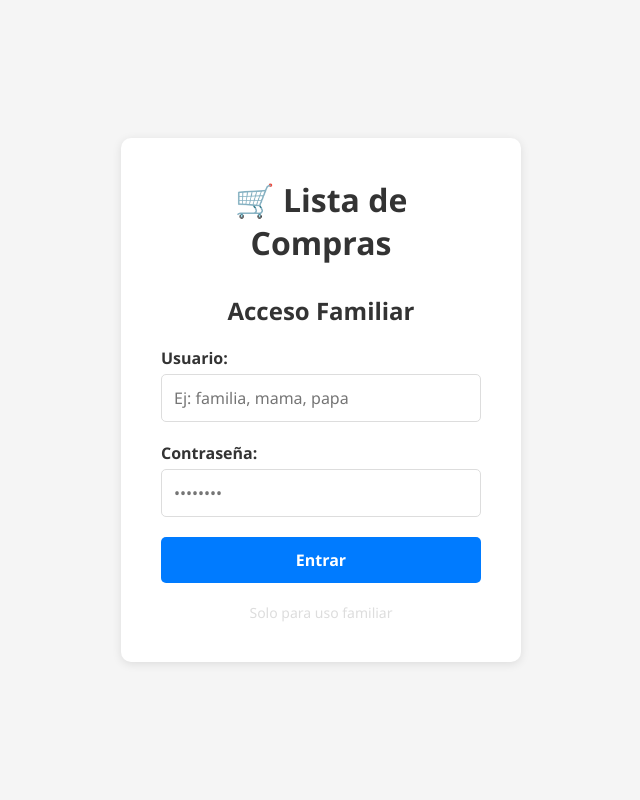
After one commit to Starboy-3ds/lista-compras-familiar, a Flask app: page /login in a window 1280 px wide. The commit adds this page. Shown: the whole page, without its empty margins (319-959 px from the left). Run offline with Flask 3, Linux system fonts and the light colour scheme.

Commit message:
Agregado sistema de login

```diff
--- a/app.py
+++ b/app.py
@@ -1,13 +1,54 @@
 from flask import Flask, render_template, request, redirect, url_for, session
 import json
 import os
+from functools import wraps
 
 app = Flask(__name__)
-app.secret_key = 'tu_clave_secreta_aqui'
+app.secret_key = 'tu_clave_secreta_aqui'  # Cambia esto por algo secreto
+
+# Configuración de usuarios (puedes agregar más)
+USUARIOS = {
+    'familia': 'compras2025',  # usuario: contraseña
+    'mama': 'jumbo123',
+    'papa': 'compres456'
+}
 
 ARCHIVO_JUMBO = 'lista_jumbo.json'
 ARCHIVO_COMPRES = 'lista_compres.json'
+ARCHIVO_HISTORIAL = 'historial_compras.json'
 
+# Decorador para requerir login
+def login_required(f):
+    @wraps(f)
+    def decorated_function(*args, **kwargs):
+        if 'user' not in session:
+            return redirect(url_for('login'))
+        return f(*args, **kwargs)
+    return decorated_function
+
+# Página de login
+@app.route('/login', methods=['GET', 'POST'])
+def login():
+    error = None
+    if request.method == 'POST':
+        username = request.form.get('username')
+        password = request.form.get('password')
+
+        if username in USUARIOS and USUARIOS[username] == password:
+            session['user'] = username
+            return redirect(url_for('index'))
+        else:
+            error = 'Usuario o contraseña incorrectos'
+
+    return render_template('login.html', error=error)
+
+# Logout
+@app.route('/logout')
+def logout():
+    session.pop('user', None)
+    return redirect(url_for('login'))
+
+# Funciones de formato
 def capitalizar_texto(texto):
     if not texto:
         return texto
@@ -23,6 +64,7 @@ def capitalizar_texto(texto):
 def normalizar_texto(texto):
     return texto.lower().strip()
 
+# Cargar listas
 def cargar_listas():
     if os.path.exists(ARCHIVO_JUMBO):
         with open(ARCHIVO_JUMBO, 'r') as f:
@@ -38,21 +80,26 @@ def cargar_listas():
 
     return listajumbo, listacompres
 
+# Guardar listas
 def guardar_listas(listajumbo, listacompres):
     with open(ARCHIVO_JUMBO, 'w') as f:
         json.dump(listajumbo, f, indent=2)
     with open(ARCHIVO_COMPRES, 'w') as f:
         json.dump(listacompres, f, indent=2)
 
+# Página principal (protegida)
 @app.route('/')
+@login_required
 def index():
     listajumbo, listacompres = cargar_listas()
     return render_template('index.html',
                          listajumbo=listajumbo,
                          listacompres=listacompres,
-                         mensaje=session.pop('mensaje', None))
+                         mensaje=session.pop('mensaje', None),
+                         usuario=session.get('user'))
 
 @app.route('/agregar', methods=['POST'])
+@login_required
 def agregar():
     lista = request.form.get('lista')
     elementos_texto = request.form.get('elementos')
@@ -72,6 +119,7 @@ def agregar():
     return redirect(url_for('index'))
 
 @app.route('/borrar', methods=['POST'])
+@login_required
 def borrar():
     lista = request.form.get('lista')
     elemento = request.form.get('elemento')
@@ -102,6 +150,7 @@ def borrar():
     return redirect(url_for('index'))
 
 @app.route('/comprar', methods=['POST'])
+@login_required
 def comprar():
     lista = request.form.get('lista')
     indices = request.form.getlist('indices')
@@ -132,6 +181,7 @@ def comprar():
     return redirect(url_for('index'))
 
 @app.route('/vaciar', methods=['POST'])
+@login_required
 def vaciar():
     lista = request.form.get('lista')
 
--- a/templates/index.html
+++ b/templates/index.html
@@ -425,6 +425,11 @@
         <button onclick="setTheme('auto')" style="padding: 10px 15px; border-radius: 5px; border: 1px solid var(--border-color); background: var(--card-bg); color: var(--text-color); cursor: pointer;">🔄 Auto</button>
     </div>
 
+    <!-- Botón de cerrar sesión -->
+    <div style="position: fixed; bottom: 20px; left: 20px; z-index: 1000;">
+        <a href="/logout" style="display: inline-block; padding: 10px 20px; background: var(--btn-danger); color: white; text-decoration: none; border-radius: 5px; font-weight: bold;">🚪 Cerrar sesión</a>
+    </div>
+
     <script>
     function setTheme(theme) {
         const root = document.documentElement;
--- /dev/null
+++ b/templates/login.html
@@ -0,0 +1,155 @@
+<!DOCTYPE html>
+<html lang="es">
+<head>
+    <meta charset="UTF-8">
+    <meta name="viewport" content="width=device-width, initial-scale=1.0">
+    <title>Acceso Familiar</title>
+    <style>
+        :root {
+            --bg-color: #f5f5f5;
+            --text-color: #333;
+            --card-bg: white;
+            --border-color: #ddd;
+            --input-bg: white;
+            --shadow: rgba(0,0,0,0.1);
+            --btn-primary: #007bff;
+            --btn-primary-hover: #0056b3;
+            --error-bg: #f8d7da;
+            --error-color: #721c24;
+        }
+
+        @media (prefers-color-scheme: dark) {
+            :root {
+                --bg-color: #1a1a1a;
+                --text-color: #e0e0e0;
+                --card-bg: #2d2d2d;
+                --border-color: #404040;
+                --input-bg: #3d3d3d;
+                --shadow: rgba(0,0,0,0.3);
+                --btn-primary: #0056b3;
+                --btn-primary-hover: #003d80;
+                --error-bg: #521b24;
+                --error-color: #f8d7da;
+            }
+        }
+
+        * {
+            margin: 0;
+            padding: 0;
+            box-sizing: border-box;
+            font-family: 'Segoe UI', Tahoma, Geneva, Verdana, sans-serif;
+        }
+
+        body {
+            background: var(--bg-color);
+            color: var(--text-color);
+            height: 100vh;
+            display: flex;
+            justify-content: center;
+            align-items: center;
+            padding: 20px;
+        }
+
+        .login-container {
+            background: var(--card-bg);
+            padding: 40px;
+            border-radius: 10px;
+            box-shadow: 0 2px 10px var(--shadow);
+            width: 100%;
+            max-width: 400px;
+        }
+
+        h1 {
+            text-align: center;
+            margin-bottom: 30px;
+            font-size: 2em;
+        }
+
+        .form-group {
+            margin-bottom: 20px;
+        }
+
+        label {
+            display: block;
+            margin-bottom: 5px;
+            font-weight: bold;
+        }
+
+        input {
+            width: 100%;
+            padding: 12px;
+            border: 1px solid var(--border-color);
+            border-radius: 5px;
+            font-size: 16px;
+            background: var(--input-bg);
+            color: var(--text-color);
+        }
+
+        input:focus {
+            outline: none;
+            border-color: var(--btn-primary);
+        }
+
+        button {
+            width: 100%;
+            padding: 12px;
+            background: var(--btn-primary);
+            color: white;
+            border: none;
+            border-radius: 5px;
+            font-size: 16px;
+            font-weight: bold;
+            cursor: pointer;
+            transition: background 0.3s;
+        }
+
+        button:hover {
+            background: var(--btn-primary-hover);
+        }
+
+        .error {
+            background: var(--error-bg);
+            color: var(--error-color);
+            padding: 10px;
+            border-radius: 5px;
+            margin-bottom: 20px;
+            text-align: center;
+        }
+
+        .info {
+            text-align: center;
+            margin-top: 20px;
+            font-size: 14px;
+            color: var(--border-color);
+        }
+    </style>
+</head>
+<body>
+    <div class="login-container">
+        <h1>🛒 Lista de Compras</h1>
+        <h2 style="text-align: center; margin-bottom: 20px;">Acceso Familiar</h2>
+
+        {% if error %}
+        <div class="error">{{ error }}</div>
+        {% endif %}
+
+        <form method="POST">
+            <div class="form-group">
+                <label>Usuario:</label>
+                <input type="text" name="username" placeholder="Ej: familia, mama, papa" required>
+            </div>
+
+            <div class="form-group">
+                <label>Contraseña:</label>
+                <input type="password" name="password" placeholder="••••••••" required>
+            </div>
+
+            <button type="submit">Entrar</button>
+        </form>
+
+        <div class="info">
+            <p>Solo para uso familiar</p>
+        </div>
+    </div>
+</body>
+</html>
```
